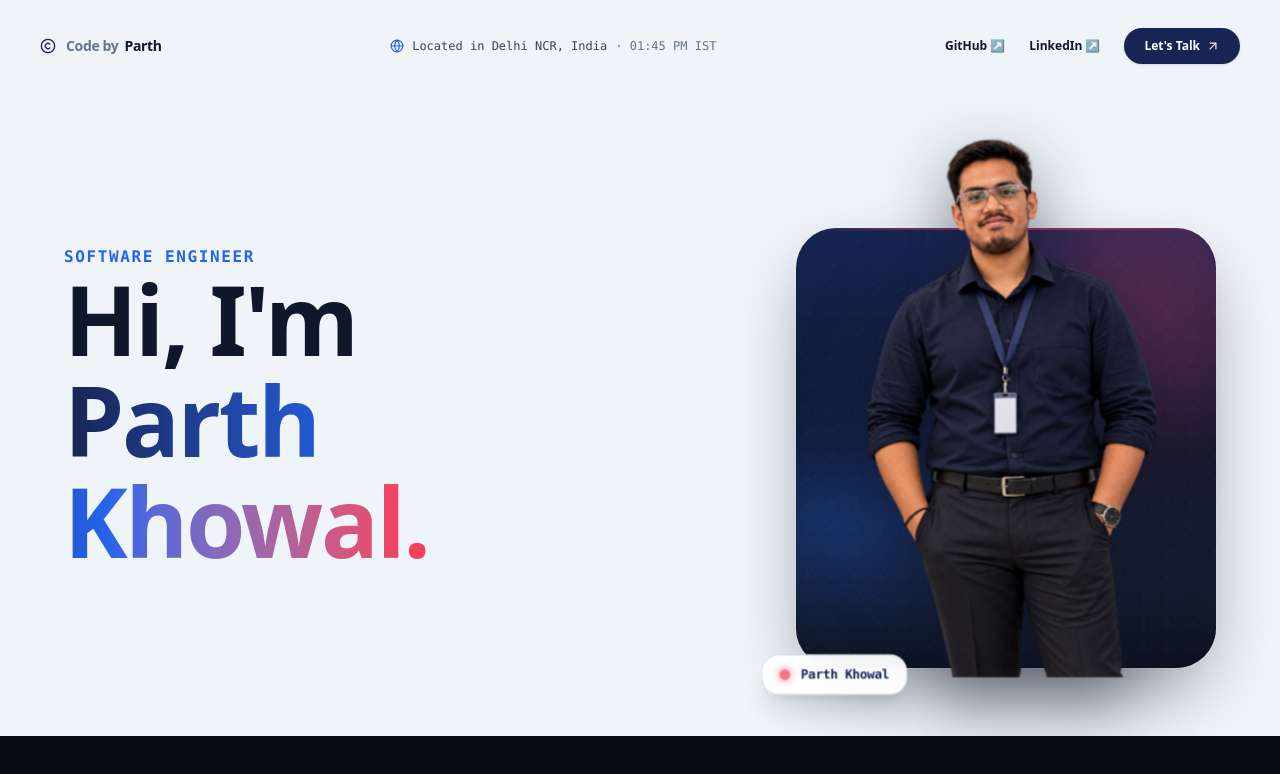
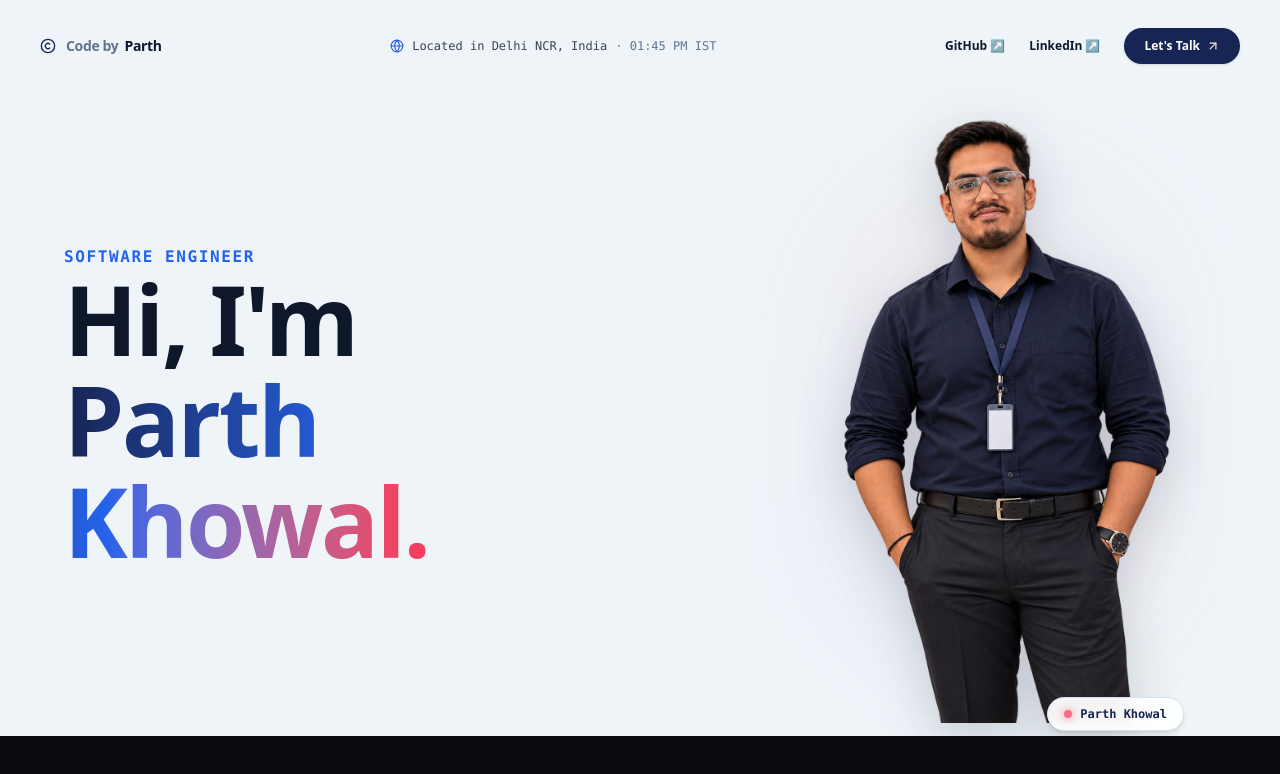
Before and after one commit to ParthK0/Portoflio, a React (Vite) app: page / in a window 1280 px wide. Shown: the top 774 px of the page. Built offline with nearby package versions, Linux system fonts and the light colour scheme.

Commit message:
feat: remove background box and implement organic 3D hover pop effect on cutout image

```diff
--- a/src/components/Hero.tsx
+++ b/src/components/Hero.tsx
@@ -1,37 +1,38 @@
 import React, { useState } from 'react';
 
 export const Hero: React.FC = () => {
+  const [isHovered, setIsHovered] = useState(false);
   const [rotate, setRotate] = useState({ x: 0, y: 0 });
 
   const handleMouseMove = (e: React.MouseEvent<HTMLDivElement>) => {
-    const card = e.currentTarget.getBoundingClientRect();
-    const centerX = card.left + card.width / 2;
-    const centerY = card.top + card.height / 2;
+    const rect = e.currentTarget.getBoundingClientRect();
+    const centerX = rect.left + rect.width / 2;
+    const centerY = rect.top + rect.height / 2;
     const mouseX = e.clientX - centerX;
     const mouseY = e.clientY - centerY;
 
-    // Subtle 3D tilt calculation
-    const rotateX = -(mouseY / (card.height / 2)) * 8;
-    const rotateY = (mouseX / (card.width / 2)) * 8;
-
-    setRotate({ x: rotateX, y: rotateY });
+    // Subtle 3D tilt on hover
+    const rotX = -(mouseY / (rect.height / 2)) * 6;
+    const rotY = (mouseX / (rect.width / 2)) * 6;
+    setRotate({ x: rotX, y: rotY });
   };
 
   const handleMouseLeave = () => {
+    setIsHovered(false);
     setRotate({ x: 0, y: 0 });
   };
 
   return (
     <section id="about" className="relative min-h-[92vh] flex items-center justify-center overflow-hidden bg-[#EEF4F8] text-[#0F172A] px-6 sm:px-12 lg:px-16 pt-20 select-none">
 
-      {/* Background Soft Ambience (Ice Blue & Subtle Coral glow) */}
+      {/* Background Soft Ambience */}
       <div className="absolute top-1/4 left-1/4 w-[500px] h-[500px] rounded-full bg-gradient-to-tr from-[#2563EB]/8 via-[#F43F5E]/6 to-transparent blur-[140px] pointer-events-none -z-10" />
       <div className="absolute bottom-10 right-10 w-[450px] h-[450px] rounded-full bg-gradient-to-tr from-[#38BDF8]/10 via-[#2563EB]/5 to-transparent blur-[140px] pointer-events-none -z-10" />
 
-      {/* Main Grid: Left Greeting | Right 3D Pop-out Stage */}
+      {/* Main Grid: Left Greeting | Right Natural 3D Pop Image */}
       <div className="max-w-7xl mx-auto w-full grid grid-cols-1 lg:grid-cols-12 gap-10 lg:gap-16 items-center">
 
-        {/* Left Side: Minimal High-Impact Greeting */}
+        {/* Left Side: Minimal Greeting */}
         <div className="lg:col-span-6 flex flex-col justify-center">
           <div className="space-y-4">
             <span className="text-sm sm:text-base font-mono uppercase tracking-widest text-[#2563EB] font-bold">
@@ -47,73 +48,60 @@ export const Hero: React.FC = () => {
           </div>
         </div>
 
-        {/* Right Side: 3D "Out of the Frame" Cutout over Navy/Coral Screen */}
-        <div className="lg:col-span-6 flex justify-center lg:justify-end items-end relative pt-20">
+        {/* Right Side: Natural Cutout (No Box behind) with Smooth Hover Pop-out */}
+        <div className="lg:col-span-6 flex justify-center lg:justify-end items-end relative">
 
-          {/* Interactive 3D Perspective Card Container */}
           <div
+            onMouseEnter={() => setIsHovered(true)}
             onMouseMove={handleMouseMove}
             onMouseLeave={handleMouseLeave}
-            className="relative w-full max-w-[360px] sm:max-w-[420px] flex justify-center items-end cursor-pointer group"
+            className="relative w-full max-w-[360px] sm:max-w-[430px] flex justify-center items-end cursor-pointer group"
             style={{
               perspective: '1000px',
             }}
           >
-            {/* The Navy Blue + Coral Screen Frame (Boundary that Parth pops out of!) */}
+            {/* Ambient Radial Rim Glow on Hover (No box - purely organic aura) */}
             <div
-              className="relative w-full h-[380px] sm:h-[440px] rounded-[2.5rem] bg-gradient-to-b from-[#172554] via-[#0F172A] to-[#1E293B] shadow-[0_30px_70px_-15px_rgba(15,23,42,0.45)] ring-1 ring-white/10 overflow-hidden transition-transform duration-300 ease-out"
+              className={`absolute inset-x-8 bottom-8 top-12 rounded-full bg-gradient-to-tr from-[#2563EB]/25 via-[#F43F5E]/20 to-[#38BDF8]/20 blur-3xl pointer-events-none transition-all duration-700 ease-out ${
+                isHovered ? 'opacity-90 scale-110' : 'opacity-30 scale-95'
+              }`}
+            />
+
+            {/* Natural Cutout with 3D Pop-out Physics */}
+            <div
+              className="relative w-full aspect-[3/4.4] flex items-end justify-center transition-all duration-500 ease-out"
               style={{
-                transform: `rotateX(${rotate.x}deg) rotateY(${rotate.y}deg)`,
-                transformStyle: 'preserve-3d',
-              }}
-            >
-              {/* Internal Accent Lighting (Coral Pink + Vibrant Blue) */}
-              <div className="absolute -top-12 -right-12 w-60 h-60 rounded-full bg-[#F43F5E]/30 blur-3xl pointer-events-none" />
-              <div className="absolute top-1/2 -left-12 w-52 h-52 rounded-full bg-[#2563EB]/40 blur-3xl pointer-events-none" />
-              <div className="absolute bottom-0 inset-x-0 h-36 bg-gradient-to-t from-[#0A0F1D] to-transparent opacity-90" />
-
-              {/* Fine dot-grid matrix texture inside screen */}
-              <div
-                className="absolute inset-0 opacity-[0.08]"
-                style={{
-                  backgroundImage: 'radial-gradient(#ffffff 1px, transparent 1px)',
-                  backgroundSize: '24px 24px'
-                }}
-              />
-
-              {/* Glowing Rim Edge at Top of Screen */}
-              <div className="absolute top-0 inset-x-0 h-[1.5px] bg-gradient-to-r from-transparent via-[#2563EB] via-[#F43F5E] to-transparent opacity-70" />
-            </div>
-
-            {/* 3D Pop-out Cutout: Head & Shoulders extend Significantly ABOVE the Frame! */}
-            <div
-              className="absolute bottom-0 w-full h-[470px] sm:h-[540px] flex items-end justify-center pointer-events-none transition-transform duration-300 ease-out"
-              style={{
-                transform: `rotateX(${rotate.x * 0.7}deg) rotateY(${rotate.y * 0.7}deg) translateZ(40px)`,
+                transform: isHovered
+                  ? `translateY(-14px) scale(1.06) rotateX(${rotate.x}deg) rotateY(${rotate.y}deg)`
+                  : 'translateY(0px) scale(1) rotateX(0deg) rotateY(0deg)',
                 transformStyle: 'preserve-3d',
               }}
             >
               <img
                 src="/images/parth-navy.png"
-                alt="Parth Khowal - 3D Pop-out Portrait"
-                className="w-full h-full object-contain object-bottom drop-shadow-[0_25px_35px_rgba(15,23,42,0.55)] drop-shadow-[0_10px_10px_rgba(15,23,42,0.3)] filter contrast-[1.04] brightness-100 group-hover:scale-[1.03] transition-transform duration-500 ease-out"
+                alt="Parth Khowal"
+                className={`w-full h-full object-contain object-bottom transition-all duration-500 ease-out filter contrast-[1.03] ${
+                  isHovered
+                    ? 'drop-shadow-[0_30px_45px_rgba(15,23,42,0.35)] drop-shadow-[0_12px_15px_rgba(15,23,42,0.2)]'
+                    : 'drop-shadow-[0_16px_25px_rgba(15,23,42,0.18)]'
+                }`}
               />
             </div>
 
-            {/* Floating 3D Depth Badge */}
+            {/* Subtle Minimalist Floating Tag (also pops on hover) */}
             <div
-              className="absolute -bottom-3 -left-3 sm:-left-5 px-4 py-2.5 rounded-2xl bg-white/95 backdrop-blur-md border border-[#D6E2EC] shadow-xl flex items-center gap-2.5 transition-transform duration-300 ease-out"
-              style={{
-                transform: `rotateX(${rotate.x * 0.5}deg) rotateY(${rotate.y * 0.5}deg) translateZ(60px)`,
-              }}
+              className={`absolute -bottom-2 right-4 sm:right-8 px-4 py-2 rounded-full bg-white/95 backdrop-blur-md border border-[#D6E2EC] shadow-md flex items-center gap-2 transition-all duration-500 ease-out ${
+                isHovered ? 'translate-y-[-6px] shadow-lg border-[#2563EB]/40' : 'translate-y-0'
+              }`}
             >
-              <span className="w-2.5 h-2.5 rounded-full bg-[#F43F5E] animate-pulse shadow-[0_0_8px_#F43F5E]"></span>
-              <span className="text-xs font-mono font-bold text-[#172554] tracking-tight">
+              <span className="w-2 h-2 rounded-full bg-[#F43F5E] animate-pulse shadow-[0_0_8px_#F43F5E]"></span>
+              <span className="text-xs font-mono font-semibold text-[#172554]">
                 Parth Khowal
               </span>
             </div>
 
           </div>
+
         </div>
 
       </div>
```
